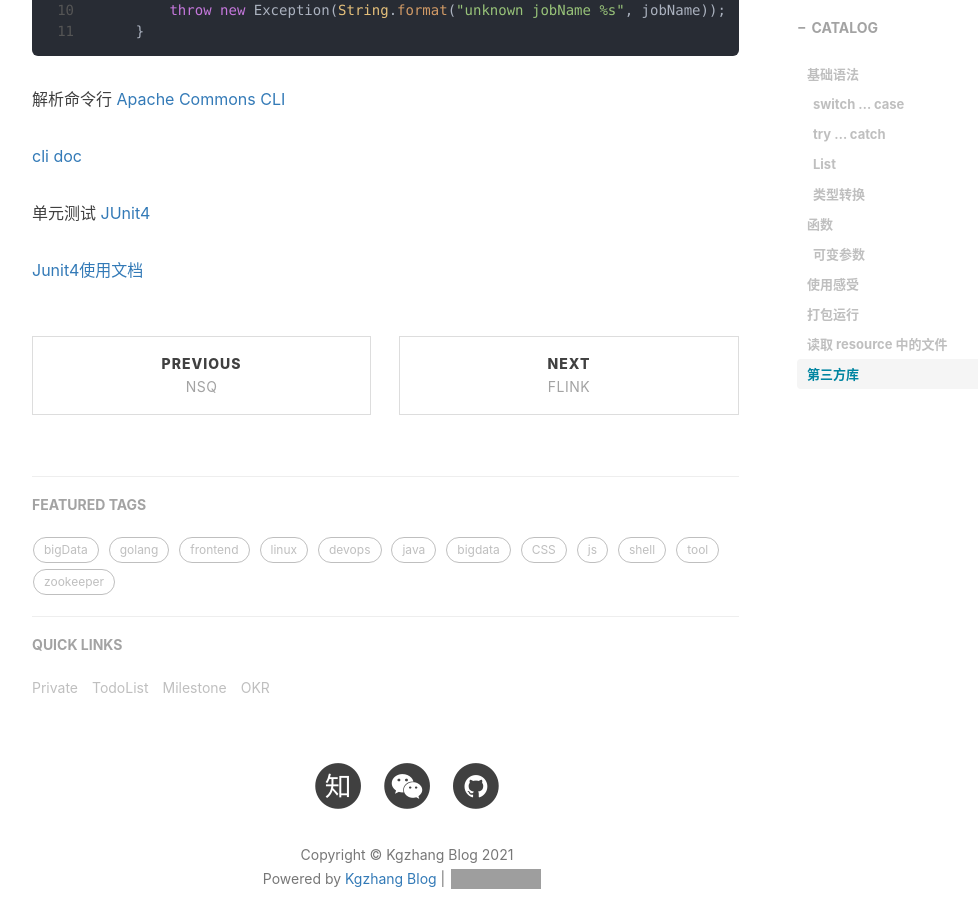
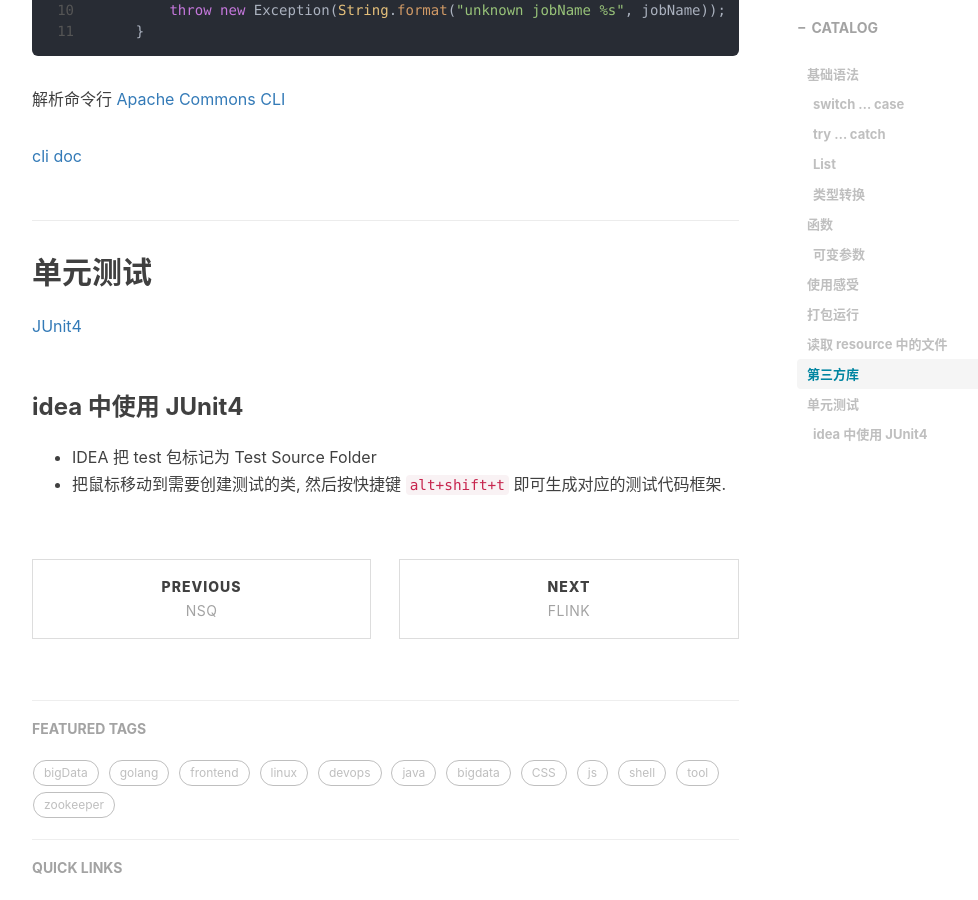
Before and after one commit to kougazhang/oom, a Jekyll site: the page built from _posts/2021-07-14-java.md, in a window 1280 px wide and 900 px high, scrolled down 5517 px. Shown: the whole window, without its empty margins (233-1211 px from the left). Built offline with Jekyll 4.4.1, drawn with Linux system fonts in a browser that asks for light colours; nearby versions of some CDN libraries; comment, search, counter and statistics services are not loaded; grey boxes are pictures that could not be loaded.

Commit message:
update java junit

```diff
--- a/_posts/2021-07-14-java.md
+++ b/_posts/2021-07-14-java.md
@@ -187,6 +187,10 @@ private static TJob reflect(String jobName) throws Exception {
 
 [cli doc](http://commons.apache.org/proper/commons-cli/introduction.html)
 
-单元测试 [JUnit4](https://github.com/junit-team/junit4/wiki/Download-and-Install)
+## 单元测试
 
-[Junit4使用文档]()
+[JUnit4](https://github.com/junit-team/junit4/wiki/Download-and-Install)
+
+### idea 中使用 JUnit4
+- IDEA 把 test 包标记为 Test Source Folder
+- 把鼠标移动到需要创建测试的类, 然后按快捷键 `alt+shift+t` 即可生成对应的测试代码框架.
```
Also changed, not shown: _posts/2021-08-23-hdfs.md (+3 -0 lines).
